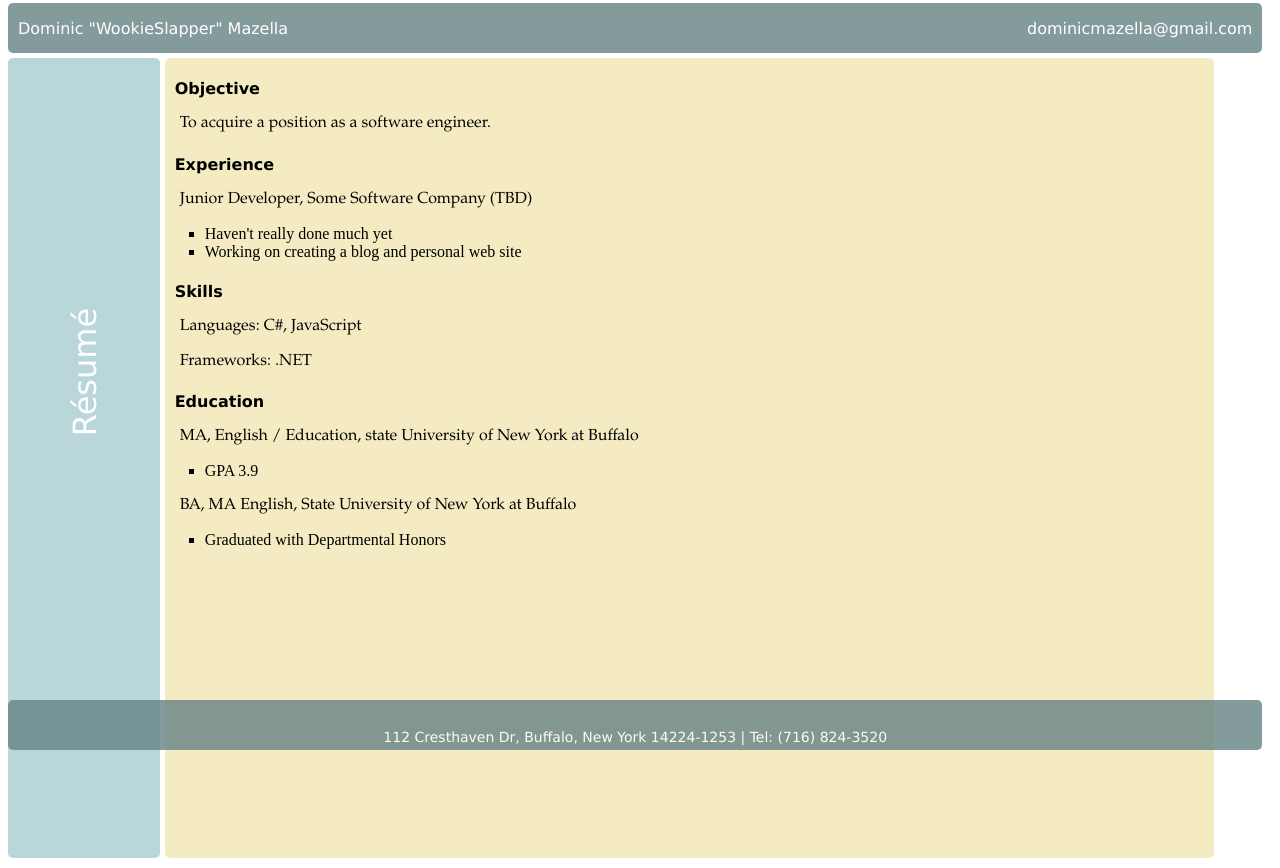
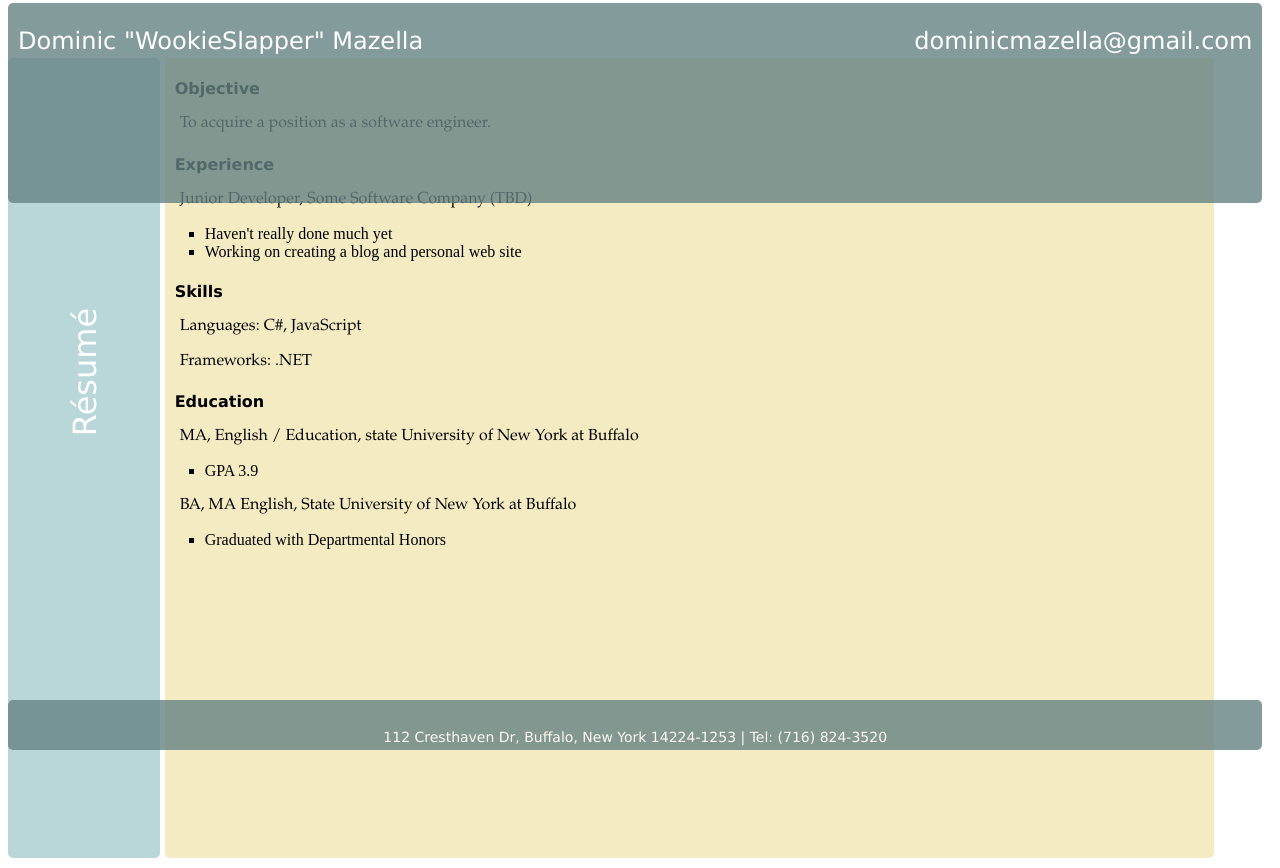
Before and after one commit to WookieSlapper/CoalBrainz, a plain HTML site: page index.html in a window 1280 px wide. Drawn offline with nearby package versions, Linux system fonts and the light colour scheme.

Commit message:
Update CoalBrainz.css

```diff
--- a/CoalBrainz.css
+++ b/CoalBrainz.css
@@ -6,21 +6,21 @@ div {
     position: fixed;
     width: 98%;
     margin-top: -5px;
-    height: 50px;
+    height: 200px;
     background-color: #668284;
     opacity: 0.8;
 }
 #name {
     float:left;
     margin-left: 10px;
-    font-size: 16px;
+    font-size: 24px;
     font-family: Verdana, sans-serif;
     color: #ffffff;
 }
 #email {
     float:right;
     margin-right: 10px;
-    font-size: 16px;
+    font-size: 24px;
     font-family: Verdana, sans-serif;
     color: #ffffff;
 }
```
